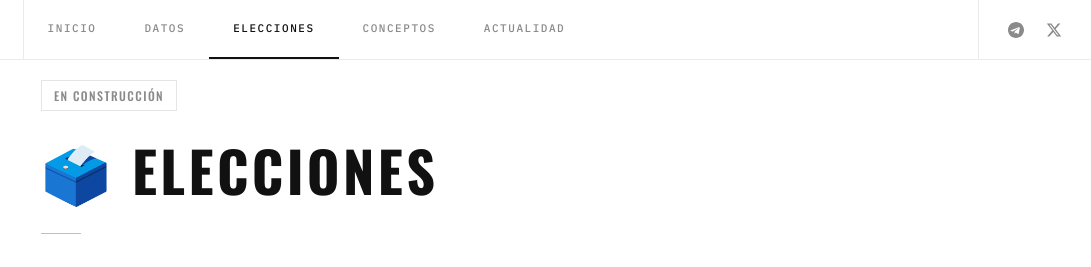
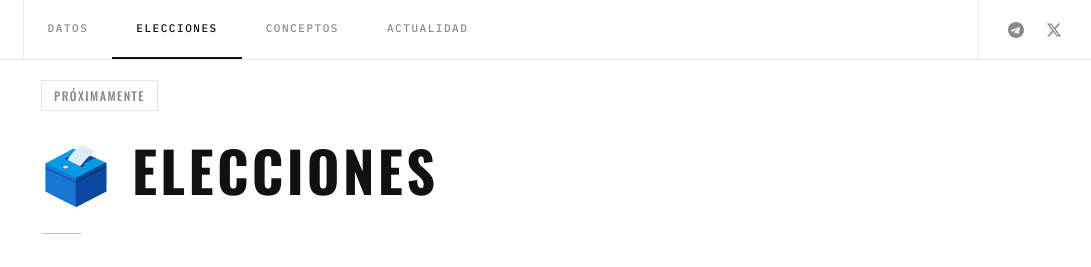
Before and after one commit to neutralito/web, a plain HTML site: page index.html in a window 1280 px wide. Both pictures are taken after a click on the element "ELECCIONES". Shown: the top 267 px of the page, 189-1280 px from the left. Drawn offline with nearby package versions, Linux system fonts and the light colour scheme; a web font is replaced by a local one.

Commit message:
Add files via upload

```diff
--- a/index.html
+++ b/index.html
@@ -472,7 +472,6 @@
     <span class="nav-brand-text">Neutralito</span>
   </div>
   <div class="nav-tabs">
-    <div class="nav-tab active" onclick="showPage('inicio')">Inicio</div>
     <div class="nav-tab" onclick="showPage('datos')">Datos</div>
     <div class="nav-tab" onclick="showPage('elecciones')">Elecciones</div>
     <div class="nav-tab" onclick="showPage('conceptos')">Conceptos</div>
@@ -580,7 +579,7 @@
 <div class="page" id="page-elecciones">
   <div class="inner-page">
     <div class="inner-page-inner">
-      <span class="page-badge">En Construcción</span>
+      <span class="page-badge">Próximamente</span>
       <h1 class="page-titulo">🗳️ Elecciones</h1>
       <div class="page-divider"></div>
       <p class="page-texto">Descubre qué partidos se presentan en tu provincia y qué proponen. Todas las candidaturas, sin filtros.</p>
```
Also changed, not shown: elecciones-aragon-2026.html (+0 -1 lines), elecciones-cyl-2026.html (+0 -1 lines).
